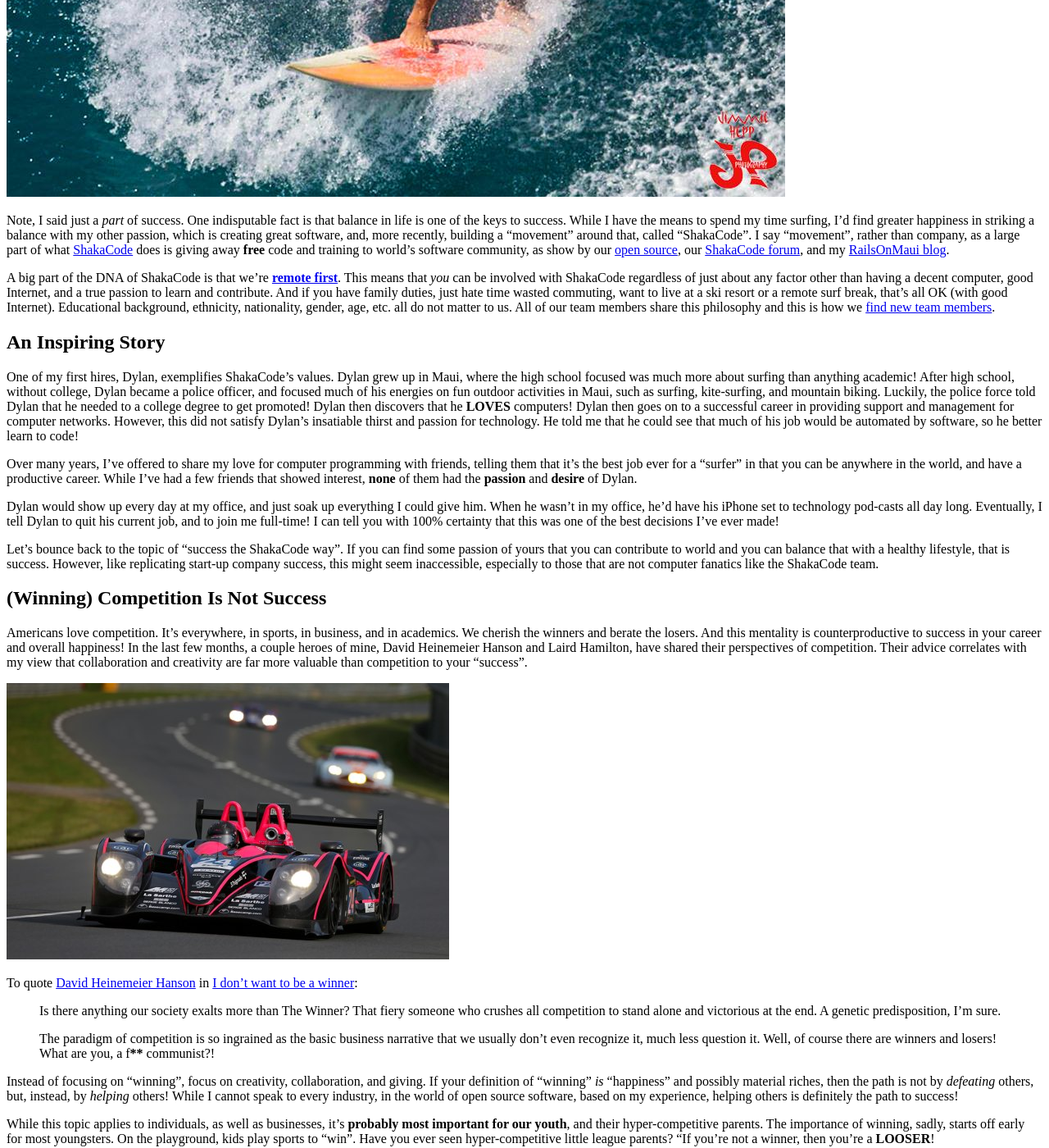
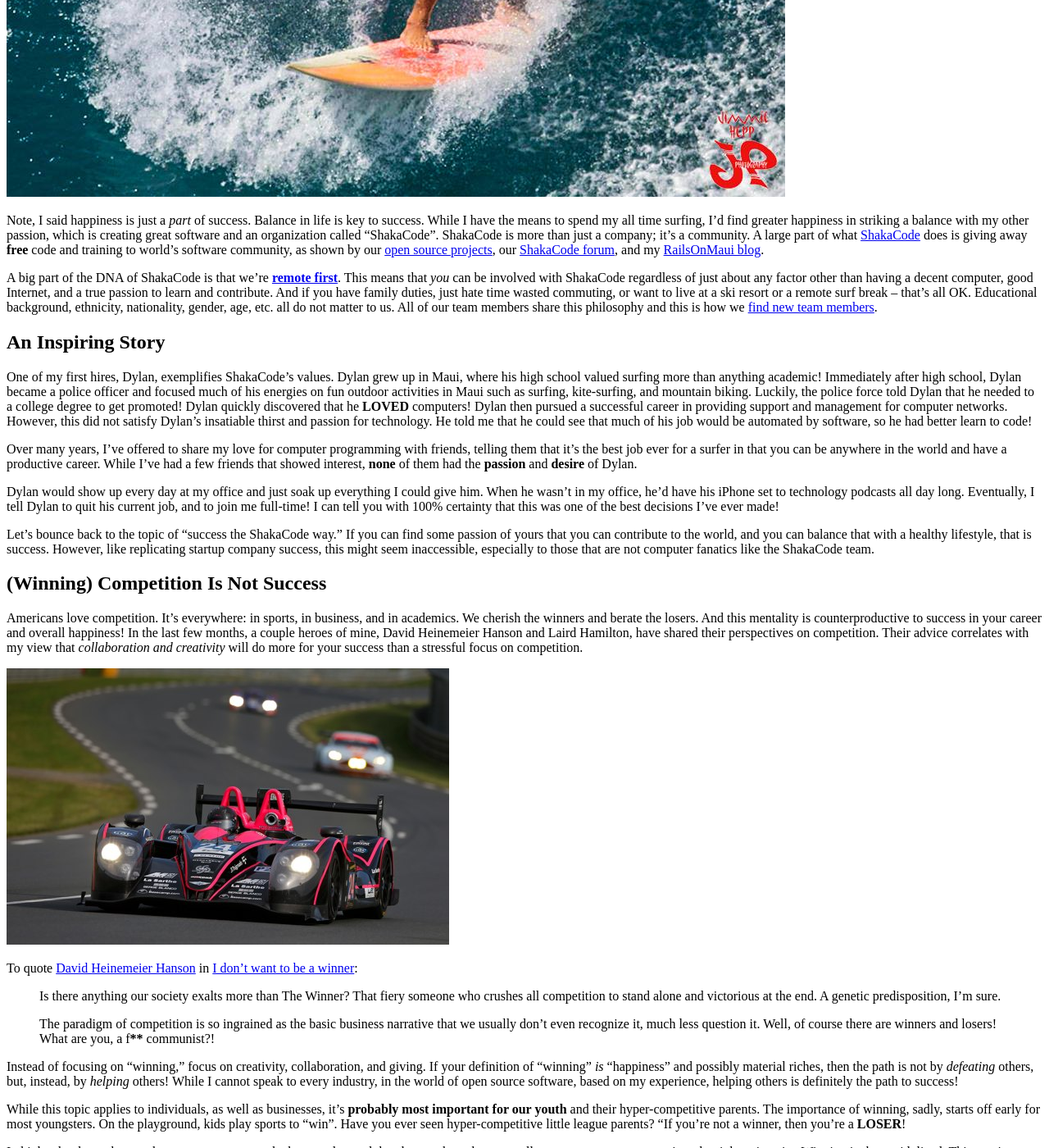
Before and after one commit to shakacode/shakacode-website, a Jekyll site: the page built from _posts/2015-11-26-success-the-shakacode-way.md, in a window 1280 px wide and 1400 px high, scrolled down 1003 px. Shown: the whole window at 82% size. Built offline with Jekyll 4.4.1, drawn with Linux system fonts in a browser that asks for light colours; nearby versions of some CDN libraries; a script that is not in the unit is left out; some of the changed text lies outside the part shown.

```diff
--- a/_posts/2015-11-26-success-the-shakacode-way.md
+++ b/_posts/2015-11-26-success-the-shakacode-way.md
@@ -17,14 +17,14 @@ taken just a couple days ago:
 
 ![Justin Surfing Smiling]({{ site.url | prepend: site.baseurl }}/assets/posts/2015/11/justin-surfing-offshore-winds-smiling.jpg)
 
-Note, I said just a *part* of success. One indisputable fact is that balance in
-life is one of the keys to success. While I have the means to spend my time
-surfing, I'd find greater happiness in striking a balance with my other passion,
-which is creating great software, and, more recently, building a "movement"
-around that, called "ShakaCode". I say "movement", rather than company, as a
-large part of what [ShakaCode](http://www.shakacode.com) does is giving away
-**free** code and training to world's software community, as show by our
-[open source](http://www.shakacode.com/opensource/), our
+Note, I said happiness is just a *part* of success. Balance in life is key to
+success. While I have the means to spend my all time surfing, I'd find greater
+happiness in striking a balance with my other passion, which is creating great
+software and an organization called "ShakaCode". ShakaCode is more than just a
+company; it's a community. A large part of what
+[ShakaCode](http://www.shakacode.com) does is giving away **free** code and
+training to world's software community, as shown by our
+[open source projects](http://www.shakacode.com/opensource/), our
 [ShakaCode forum](http://forum.shakacode.com/), and my
 [RailsOnMaui blog](http://www.railsonmaui.com).
 
@@ -33,52 +33,51 @@ A big part of the DNA of ShakaCode is that we're
 This means that *you* can be involved with ShakaCode regardless of just about
 any factor other than having a decent computer, good Internet, and a true
 passion to learn and contribute. And if you have family duties, just hate time
-wasted commuting, want to live at a ski resort or a remote surf break, that's
-all OK (with good Internet). Educational background, ethnicity, nationality,
-gender, age, etc. all do not matter to us. All of our team members share this
-philosophy and this is how we
-[find new team members](http://www.shakacode.com/about/#work-with-us).
+wasted commuting, or want to live at a ski resort or a remote surf break --
+that's all OK. Educational background, ethnicity, nationality, gender, age, etc.
+all do not matter to us. All of our team members share this philosophy and this
+is how we [find new team members](http://www.shakacode.com/about/#work-with-us).
 
 ## An Inspiring Story
 
 One of my first hires, Dylan, exemplifies ShakaCode's values. Dylan grew up in
-Maui, where the high school focused was much more about surfing than anything
-academic! After high school, without college, Dylan became a police officer, and
-focused much of his energies on fun outdoor activities in Maui, such as surfing,
-kite-surfing, and mountain biking. Luckily, the police force told Dylan that he
-needed to a college degree to get promoted! Dylan then discovers that he
-**LOVES** computers! Dylan then goes on to a successful career in providing
-support and management for computer networks. However, this did not satisfy
-Dylan's insatiable thirst and passion for technology. He told me that he could see
-that much of his job would be automated by software, so he better learn to code!
+Maui, where his high school valued surfing more than anything academic!
+Immediately after high school, Dylan became a police officer and focused much of
+his energies on fun outdoor activities in Maui such as surfing, kite-surfing,
+and mountain biking. Luckily, the police force told Dylan that he needed to a
+college degree to get promoted! Dylan quickly discovered that he **LOVED**
+computers! Dylan then pursued a successful career in providing support and
+management for computer networks. However, this did not satisfy Dylan's
+insatiable thirst and passion for technology. He told me that he could see that
+much of his job would be automated by software, so he had better learn to code!
 
 Over many years, I've offered to share my love for computer programming with
-friends, telling them that it's the best job ever for a "surfer" in that you can
-be anywhere in the world, and have a productive career. While I've had a few
+friends, telling them that it's the best job ever for a surfer in that you can
+be anywhere in the world and have a productive career. While I've had a few
 friends that showed interest, **none** of them had the **passion** and
 **desire** of Dylan.
 
-Dylan would show up every day at my office, and just soak up everything I could
+Dylan would show up every day at my office and just soak up everything I could
 give him. When he wasn't in my office, he'd have his iPhone set to technology
-pod-casts all day long. Eventually, I tell Dylan to quit his current job, and to
+podcasts all day long. Eventually, I tell Dylan to quit his current job, and to
 join me full-time! I can tell you with 100% certainty that this was one of the
 best decisions I've ever made!
 
-Let's bounce back to the topic of "success the ShakaCode way". If you can find
-some passion of yours that you can contribute to world and you can balance that
-with a healthy lifestyle, that is success. However, like replicating start-up
-company success, this might seem inaccessible, especially to those that are not
-computer fanatics like the ShakaCode team.
+Let's bounce back to the topic of "success the ShakaCode way." If you can find
+some passion of yours that you can contribute to the world, and you can balance
+that with a healthy lifestyle, that is success. However, like replicating
+startup company success, this might seem inaccessible, especially to those that
+are not computer fanatics like the ShakaCode team.
 
 ## (Winning) Competition Is Not Success
 
-Americans love competition. It's everywhere, in sports, in business, and in
+Americans love competition. It's everywhere: in sports, in business, and in
 academics. We cherish the winners and berate the losers. And this mentality is
 counterproductive to success in your career and overall happiness! In the last
 few months, a couple heroes of mine, David Heinemeier Hanson and Laird Hamilton,
-have shared their perspectives of competition. Their advice correlates with my
-view that collaboration and creativity are far more valuable than competition to
-your "success".
+have shared their perspectives on competition. Their advice correlates with my
+view that *collaboration and creativity* will do more for your success than a
+stressful focus on competition.
 
 ![David Racing]({{ site.url | prepend: site.baseurl }}/assets/posts/2015/11/lemans2013.jpg)
 
@@ -93,7 +92,7 @@ To quote [David Heinemeier Hanson](http://david.heinemeierhansson.com/) in
 > that we usually don’t even recognize it, much less question it. Well, of
 > course there are winners and losers! What are you, a f****** communist?!
 
-Instead of focusing on "winning", focus on creativity, collaboration, and
+Instead of focusing on "winning," focus on creativity, collaboration, and
 giving. If your definition of "winning" *is* "happiness" and possibly material
 riches, then the path is not by *defeating* others, but, instead, by *helping*
 others! While I cannot speak to every industry, in the world of open source
@@ -101,22 +100,20 @@ software, based on my experience, helping others is definitely the path to
 success!
 
 While this topic applies to individuals, as well as businesses, it's **probably
-most important for our youth**, and their hyper-competitive parents. The
+most important for our youth** and their hyper-competitive parents. The
 importance of winning, sadly, starts off early for most youngsters. On the
 playground, kids play sports to "win". Have you ever seen hyper-competitive
-little league parents? "If you're not a winner, then you're a **LOOSER**!
+little league parents? "If you're not a winner, then you're a **LOSER**!
 
 In high school, you have to beat your peers to get the best grades, and then
 have to beat them on college entrance exams to get into the right university.
 Winning jocks are idolized. This continues into college, where you have to
 compete for grades, jobs, and seemingly just about anything.
 
-A very sad effect of this mentality is described by this epic article, published
-just a few days ago:
+This recent, detailed article
 [The Silicon Valley Suicides: Why are so many kids with bright prospects killing themselves in Palo Alto?](http://www.theatlantic.com/magazine/archive/2015/12/the-silicon-valley-suicides/413140/)
-I really encourage all parents to read this.
-
-Here's a quote that describes the pressure at these high achieving high schools:
+highlights dangers of hyper-competitive parenting. Here's a quote that describes
+the pressure at these high achieving high schools:
 
 > Heavy stress among “good kids” was the product of “a nasty competitive
 > atmosphere contrived by unethical Tiger Mothers,” one commenter wrote. At the
@@ -141,8 +138,9 @@ A Palo Alto student, Carolyn Walworth, gave the youth perspective:
 The college grad may then go into corporate America and learn the meaning of
 "Stack Ranking", as portrayed [at Yahoo](http://qz.com/320532/marissa-mayers-yahoo-is-a-case-study-in-the-toxic-nature-of-stack-ranking/).
 I've personally worked for a company where the managers of a division could only
-give out a single "1" performance ranking, and while having to give out a few
-"3's" as well. "1" means amazing, and "3" means you're being given a
+award a single "1" performance ranking, regardless of how many excellent
+achievers in the group. At the same time, these managers were forced to award
+"3's". "1" means amazing, and "3" means you're being given a
 "performance plan", which really means "we're firing you and we don't want you
 to sue us." It's probably not surprising that this same stack-ranking company
 also deterred open source contributions. At this company, contributing to any
@@ -154,14 +152,14 @@ firing! *Tip: don't work for such companies.*
 ![Laird Competing Against Himself]({{ site.url | prepend: site.baseurl }}/assets/posts/2015/11/Laird_Hamilton_Teahupoo_2000.jpg)
 
 [Laird](https://en.wikipedia.org/wiki/Laird_Hamilton) is as much a legend in the
-surfing world as David is in the programming and start up worlds. He could have
+surfing world as David is in the programming and startup worlds. He could have
 competed in professional surfing. Instead, he chose to forge his own path,
 rather than being bound by the judging standards of competitive surfing. In a
 recent interview in the
 [Huffington Post](http://www.huffingtonpost.com/entry/laird-hamilton-competition_55d4fe27e4b055a6dab2d7b5),
 he stated:
 
-While Laird is all about surfing, his comments also apply to world of **open
+While Laird is all about surfing, his comments also apply to the world of **open
 source collaboration**:
 
 > “A creative man is fulfilled by accomplishments and a competitive man is
@@ -174,8 +172,7 @@ source collaboration**:
 > wanted to be the one determining if I felt fulfilled or not,” Hamilton said.
 > [Source: Huffington Post](http://www.huffingtonpost.com/entry/laird-hamilton-competition_55d4fe27e4b055a6dab2d7b5)
 
-Interestingly, David has a parallel to Laird's surfing in that he loves race car
-driving:
+While Laird and Justin surf, David races cars:
 
 > The only competition I’ve come to love is the one against myself, and that’s
 > not really a competition, now is it? The progress of betterment. Playing your
@@ -192,29 +189,27 @@ become **connected to the energy of the ocean**. It challenges you both at the
 physical and mental levels, as you need strength and agility to ride waves. It
 also challenges your judgment. Can you predict where the next wave will break?
 Are you the surfer best positioned for the next wave? What I love the most about
-surfing is the feeling that the learning process never ends. A combination of
-strength, skill, and a connection to nature also applies to other outdoor action
-sports such as snow boarding, mountain biking, kite-surfing, windsurfing,
-paddling, etc. For myself and many others, healthy outdoor exercise fosters
-great creativity at work.
+surfing is the feeling that the learning process never ends. This combination of
+applying strength and skill also applies to other outdoor action sports such as snow
+boarding, mountain biking, kite-surfing, windsurfing, paddling, etc. For myself
+and many others, healthy outdoor exercise fosters great creativity at work.
 
 ## Success the ShakaCode Way
 What works for Laird, David, and me, regarding happiness, is to focus on
 **creative expression**, be it in the waves, in writing, in software, or
 wherever your passion lies. Forget about competition and beating others.
-Instead, focus on what you can do to bring up and inspire others! We have to
+Instead, focus on what you can do to help and inspire others! We have to
 focus on making bigger pies, and not getting just larger slices of a fixed pie,
-as in "winners" and "losers". Open source is all about this "grow the pie
-collaboration", in sharp contrast to the litigation brought on by patents and
+as in "winners" and "losers." Open source is all about this "grow the pie
+collaboration," in sharp contrast to the litigation brought on by patents and
 copyrights.
 
 At ShakaCode, there's no good or bad or code. Through constant collaboration and
-peer review, without fears of criticism or "looking dumb", we as a team deliver
+peer review, without fears of criticism or "looking dumb," we as a team deliver
 the best possible product, and we all improve our skills on a daily basis.
 Everything we do is based on open source, and we're doing our best to make
 meaningful contributions to the community, such as our new Ruby Gem,
-[react_on_rails](https://github.com/shakacode/react_on_rails), which provides a
-complete system for integrating React and Webpack into Rails apps.
+[react_on_rails](https://github.com/shakacode/react_on_rails).
 
 Our hiring reflects our philosophy. We don't torture job candidates with
 programming stress tests. Instead, we try to work with them on open source just
```
Also changed, not shown: other parts of _posts/2015-11-26-success-the-shakacode-way.md (+2 -2 lines).
